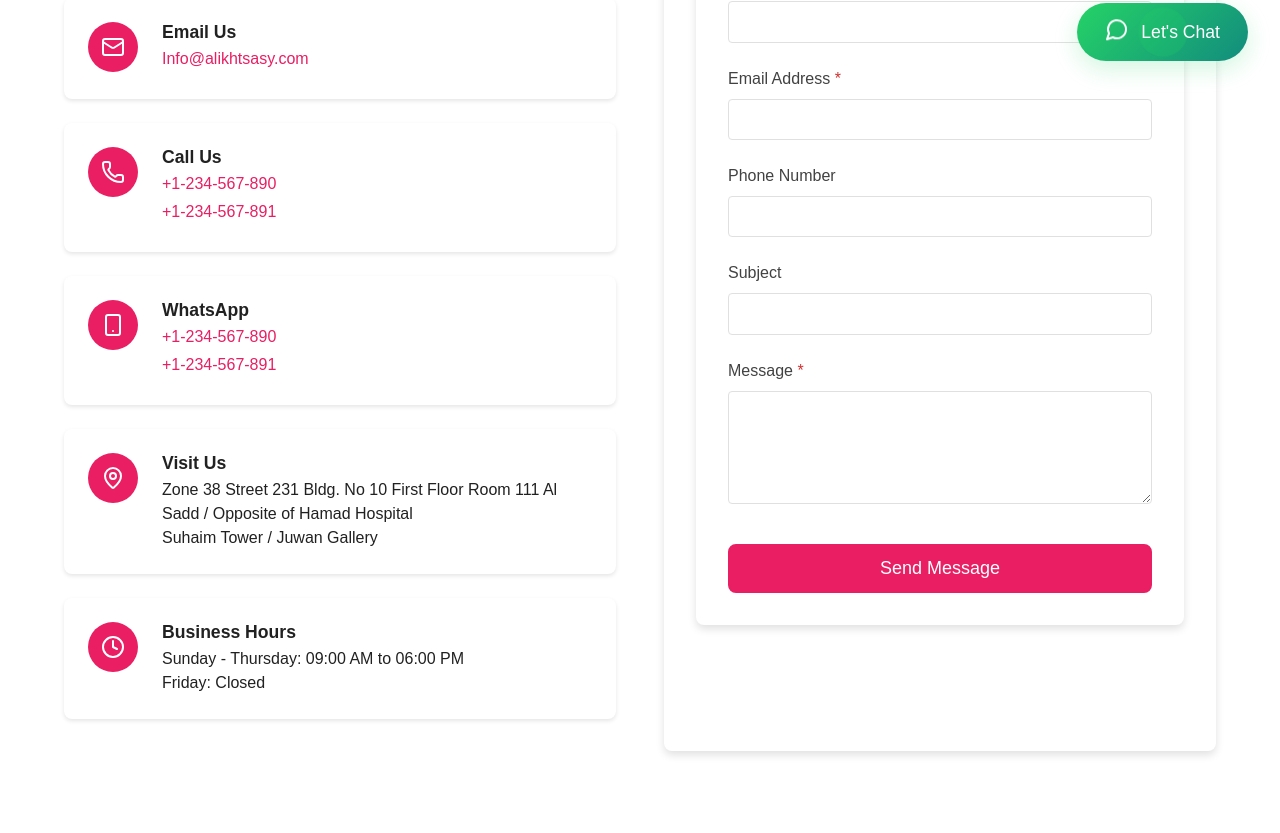
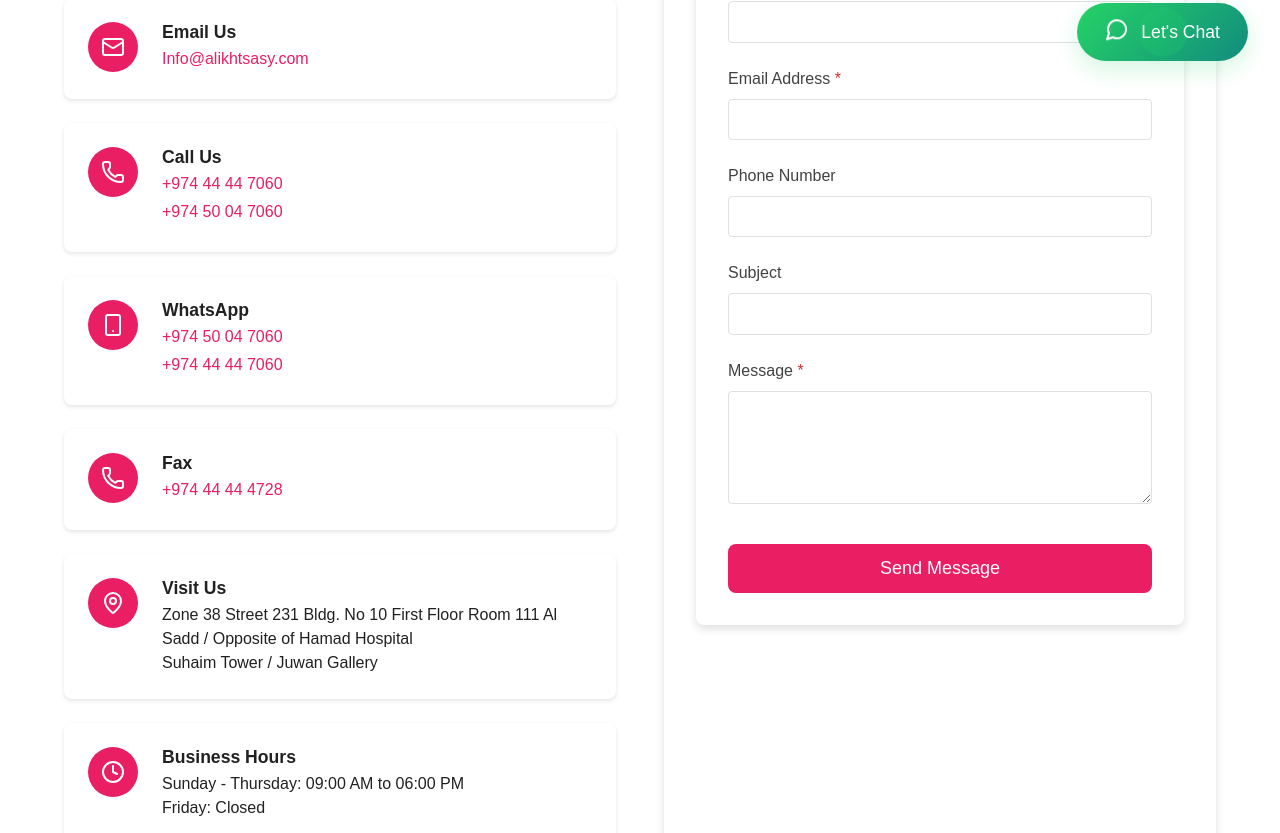
Before and after one commit to veloitsolutions/alachtsasiaManpower, a React (Vite) app in the folder client/: page /contact in a window 1280 px wide. Shown: the part 707-1540 px from the top of the page. Built offline with nearby package versions, Linux system fonts and the light colour scheme.

Commit message:
conatct details updated

```diff
--- a/client/src/components/Footer/Footer.tsx
+++ b/client/src/components/Footer/Footer.tsx
@@ -71,15 +71,16 @@ const Footer: React.FC = () => {
                   </li>
                   <li>
                     <span>Phone:</span>
-                    <a href="tel:+1234567890">+1-234-567-890</a>
-                    <a href="tel:+1234567891">+1-234-567-891</a>
+                    <a href="tel:+97444447060">+974 44 44 7060</a>
+                    <a href="tel:+97450047060">+974 50 04 7060</a>
+                    <a href="tel:+97444444728">+974 44 44 4728</a>
                   </li>
                 </div>
                 <div className="h2nd">
                   <li>
                     <span>WhatsApp:</span>
-                    <a href="https://wa.me/1234567890">+1-234-567-890</a>
-                    <a href="https://wa.me/1234567891">+1-234-567-891</a>
+                    <a href="https://wa.me/97450047060">+974 50 04 7060</a>
+                    <a href="https://wa.me/97444447060">+974 44 44 7060</a>
                   </li>
                   <li>
                     <span>Address:</span>
--- a/client/src/components/WhatsAppButton/WhatsAppButton.tsx
+++ b/client/src/components/WhatsAppButton/WhatsAppButton.tsx
@@ -21,7 +21,7 @@ const WhatsAppButton: React.FC = () => {
   return (
     <div className="whatsapp-button visible">
       <a
-        // href="https://wa.me/97470994833"
+        href="https://wa.me/97450047060"
         className="whatsapp-link"
         target="_blank"
         rel="noopener noreferrer"
--- a/client/src/pages/Contact/ContactPage.tsx
+++ b/client/src/pages/Contact/ContactPage.tsx
@@ -55,9 +55,9 @@ const ContactPage: React.FC = () => {
                   <div className="contact-text">
                     <h3>Call Us</h3>
                     <p>
-                      <a href="tel:+1234567890">+1-234-567-890</a>
+                      <a href="tel:+97444447060">+974 44 44 7060</a>
                       <br />
-                      <a href="tel:+1234567891">+1-234-567-891</a>
+                      <a href="tel:+97450047060">+974 50 04 7060</a>
                     </p>
                   </div>
                 </div>
@@ -69,9 +69,21 @@ const ContactPage: React.FC = () => {
                   <div className="contact-text">
                     <h3>WhatsApp</h3>
                     <p>
-                      <a href="https://wa.me/1234567890">+1-234-567-890</a>
+                      <a href="https://wa.me/97450047060">+974 50 04 7060</a>
                       <br />
-                      <a href="https://wa.me/1234567891">+1-234-567-891</a>
+                      <a href="https://wa.me/97444447060">+974 44 44 7060</a>
+                    </p>
+                  </div>
+                </div>
+
+                <div className="contact-detail-item">
+                  <div className="contact-icon">
+                    <Phone size={24} />
+                  </div>
+                  <div className="contact-text">
+                    <h3>Fax</h3>
+                    <p>
+                      <a href="tel:+97444444728">+974 44 44 4728</a>
                     </p>
                   </div>
                 </div>
```
